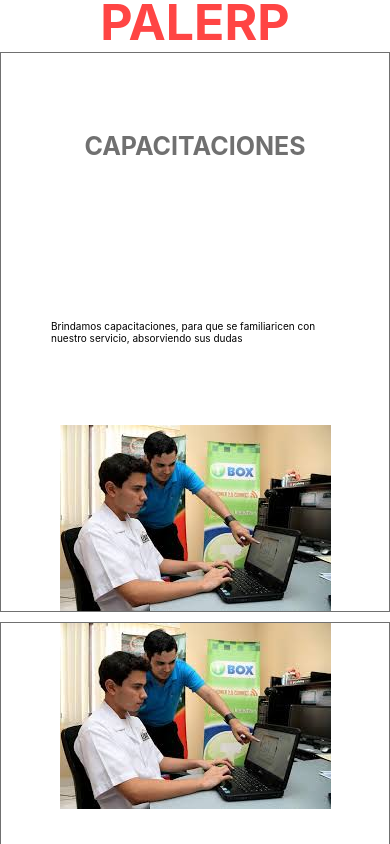
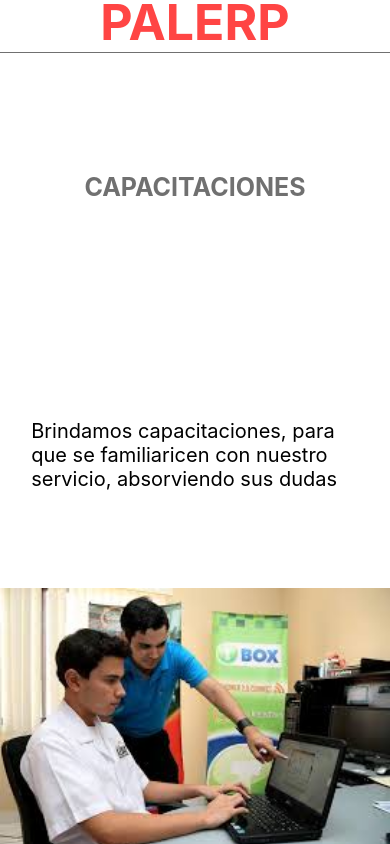
Before and after one commit to paleconsultores/consultaruc, a React (Create React App) app: page / in a window 390 px wide. Shown: the part 4680-5524 px from the top of the page. Built offline with nearby package versions, Linux system fonts and the light colour scheme.

Commit message:
Services section responsive v1

```diff
--- a/src/components/App/Home/2-Body/4-Services/CardService/CardService.css
+++ b/src/components/App/Home/2-Body/4-Services/CardService/CardService.css
@@ -1,8 +1,7 @@
 /* Card Service component */
 .card-service {
   border: 1px solid #707070;
-  /* width: 650px;
-  height: 780px; */
+  width: 680px;
   justify-self: center;
   display: grid;
   grid-template-rows: repeat(3, 1fr);
@@ -18,13 +17,16 @@
 }
 
 .card-service .title {
+  text-align: center;
+  margin: 0 3.125rem;
   justify-self: center;
   align-self: center;
 }
 
 /* description of CardService component */
 .card-service__description {
-  margin: 0 50px;
+  margin: 0 3.125rem;
+  font-size: 2rem;
   align-self: center;
 }
 
@@ -34,3 +36,9 @@
   width: inherit;
   justify-self: center;
 }
+
+@media screen and (max-width : 500px){
+  .card-service {
+    width: 100%;
+  }
+}
--- a/src/components/App/Home/2-Body/4-Services/Services.css
+++ b/src/components/App/Home/2-Body/4-Services/Services.css
@@ -5,7 +5,7 @@
 
 .services__info {
   display: grid;
-  grid-template: repeat(2, 1fr) / repeat(2, minmax(200px, 650px));
+  grid-template: repeat(2, 1fr) / repeat(2, minmax(200px, 680px));
   gap: 10px;
   justify-content: center;
 }
```
